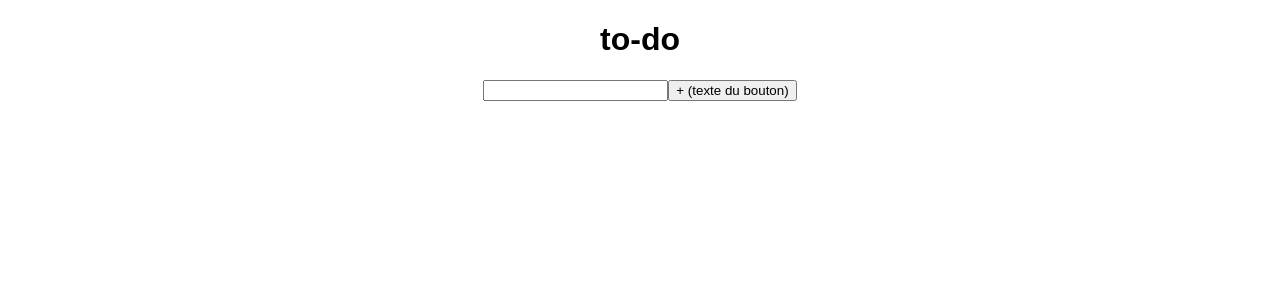
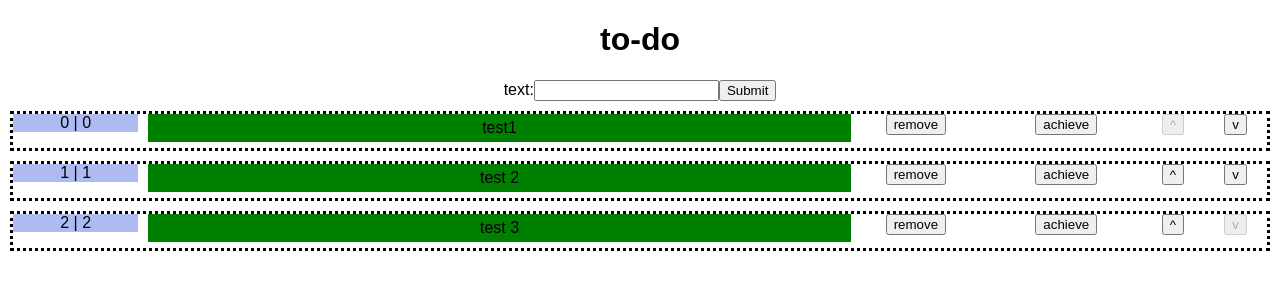
Before and after one commit to mgrimald/mgrimald.github.io, a React (Create React App) app in the folder todo_app/: page / in a window 1280 px wide. Shown: the top 300 px of the page. Built offline with nearby package versions, Linux system fonts and the light colour scheme.

Commit message:
01: firsts improvements: introduction to css, change of a few working system, factorisation of functions, order/position properties

```diff
--- a/todo_app/public/index.html
+++ b/todo_app/public/index.html
@@ -5,21 +5,57 @@
     <meta name="viewport" content="width=device-width, initial-scale=1, shrink-to-fit=no">
     <title>To-Do</title>
     <meta name="theme-color" content="#000000">
-    <!--
-      manifest.json provides metadata used when your web app is added to the
-      homescreen on Android. See https://developers.google.com/web/fundamentals/engage-and-retain/web-app-manifest/
-    -->
     <link rel="manifest" href="%PUBLIC_URL%/manifest.json">
     <link rel="shortcut icon" href="%PUBLIC_URL%/favicon.ico">
-    <!--
-      Notice the use of %PUBLIC_URL% in the tags above.
-      It will be replaced with the URL of the `public` folder during the build.
-      Only files inside the `public` folder can be referenced from the HTML.
-
-      Unlike "/favicon.ico" or "favicon.ico", "%PUBLIC_URL%/favicon.ico" will
-      work correctly both with client-side routing and a non-root public URL.
-      Learn how to configure a non-root public URL by running `npm run build`.
-    -->
+    <style>
+      * {
+        box-sizing: border-box;
+      }
+      .todoItem {
+        height: 40px;
+        border-style: dotted;
+        border-color:black;
+        margin-top:10px;
+        margin-right: 10px;
+        margin-left:10px;
+      }
+      .todoItem.achieved {
+        background-color: red;
+      }
+      .todoItem .id {
+        width: 10%;
+        background-color: #aebaf2;
+        float: left;
+      }
+      .todoItem .text {
+        background-color: green;
+        float: left;
+        width: 56%;
+        align-content: center;
+        padding: 5px 10px;
+        margin-left: 10px;
+        margin-right: -10px;
+      }
+      .todoItem.achieved .text {
+        background-color: red;
+      }
+      .todoItem .removeBtn {
+          width: 12%;
+          float: left;
+      }
+      .todoItem .achieveBtn {
+          width: 12%;
+          float: left;
+      }
+      .todoItem .downBtn {
+          width: 5%;
+          float: left;
+      }
+      .todoItem .upBtn {
+          width: 5%;
+          float: left;
+      }
+    </style>
   </head>
   <body>
     <noscript>
@@ -28,16 +64,5 @@
     <div class="container">
       <div id="container" class="col-md-8 col-md-offset-2">  </div>
     </div>
-
-    <!--
-      This HTML file is a template.
-      If you open it directly in the browser, you will see an empty page.
-
-      You can add webfonts, meta tags, or analytics to this file.
-      The build step will place the bundled scripts into the <body> tag.
-
-      To begin the development, run `npm start` or `yarn start`.
-      To create a production bundle, use `npm run build` or `yarn build`.
-    -->
   </body>
 </html>
--- a/todo_app/src/Components/Todo.js
+++ b/todo_app/src/Components/Todo.js
@@ -1,14 +1,42 @@
 import React from 'react';
 
-const Todo = (props) => {
-  return (
-  	<li onClick={
-  		() => {
-  			props.remove(props.todo.id)
-  		}
-	}>
-  		{props.todo.id} : {props.todo.text}
-	</li>
+const TodoItem = (props) => {
+	const achievement = (props.todo.achieved === false) ? (
+			<button onClick={
+		  		() => {
+  					props.achieve(props.todo.id)
+  				}
+  			}>achieve</button>
+		) : (
+			<button onClick={
+		  		() => {
+  					props.unachieve(props.todo.id)
+  				}
+  			}>unachieve</button>
+		);
+	const achievedStyle = (props.todo.achieved) ? "achieved" : "";
+	const style = "todoItem " + achievedStyle;
+  	return (
+  	<div className={style}>
+  	  	<div className="id">
+			{props.todo.order} | {props.todo.id}
+		</div>
+		<div className="text">
+			{props.todo.text}
+		</div>
+		<div className="removeBtn">
+			<button onClick={ () => {props.remove(props.todo.id)} }>remove</button>
+		</div>
+		<div className="achieveBtn">
+	  		{achievement}
+	  	</div>
+		<div className="upBtn">
+			<button onClick={ () => {props.up(props.todo.order)} } disabled={props.todo.order === 0}> ^ </button>
+	  	</div>
+		<div className="downBtn">
+	  		<button onClick={ () => {props.down(props.todo.order)}} disabled={props.downBtnDisabled}> v </button>
+	  	</div>
+	 </div>
   );
 };
 
@@ -16,32 +44,55 @@ export const TodoList = (props) => {
 	const todoNode = props.todos.map(
 		(todo) => {
 			return (
-				<Todo todo={todo} key={todo.id} remove={props.remove} />
+				<TodoItem todo={todo}
+					key={todo.id}
+					remove={props.remove}
+					achieve={props.achieve}
+					unachieve={props.unachieve}
+					down={props.down}
+					up={props.up}
+					downBtnDisabled={props.todos.length === todo.order +1}//this avoid sending a new props.todos.length at each adding/removing of item.
+					/>
 			);
 		}
 	)
 	return (
-		<ul>{todoNode}</ul>
+		<div className="todoList">{todoNode}</div>
 	);
 };
 
-export const TodoForm = (props) => {
-	let input;
+export class TodoForm extends React.Component {
+  constructor(props) {
+    super(props);
+    this.state = this.getCleanState();
 
-	return (
-		<div>
-			<input ref={
-				node => {
-					input = node; //??????????????????????????????
-				}
-			} />
-			<button onClick={() => {
-				props.addTodo(input.value)
-				input.value = ''
-			}
-			} >
-				+ (texte du bouton)
-			</button>
-		</div>
-	);
-};
+    this.handleChange = this.handleChange.bind(this);
+    this.handleSubmit = this.handleSubmit.bind(this);
+  }
+
+  getCleanState(){
+	return {text: ''};
+  }
+  handleChange(event) {
+    this.setState({text: event.target.value});
+  }
+  handleSubmit(event) {
+  	if (this.state.text !== ""){
+    	this.props.addTodo(this.state.text);
+   		this.setState(this.getCleanState());
+    }
+    event.preventDefault();
+  }
+
+  render() {
+    return (
+      <form onSubmit={this.handleSubmit}>
+        <label>
+          text:
+          <input type="text" value={this.state.text} onChange={this.handleChange} />
+        </label>
+        <input type="submit" value="Submit" />
+      </form>
+    );
+  }
+}
--- a/todo_app/src/Components/TodoApp.js
+++ b/todo_app/src/Components/TodoApp.js
@@ -1,37 +1,119 @@
 import React, { Component } from 'react';
 import { TodoForm, TodoList } from './Todo.js';
 
-window.id = 0;
 
 export class TodoApp extends Component {
 	constructor(props) {
 		super(props);
+		let datas = [
+			this.createTodo(0, "test1", 0),
+			this.createTodo(1, "test 2", 1),
+			this.createTodo(2, "test 3", 2)
+		];
 		this.state = {
-			data: []
+			data: datas,
+			todo_id: datas.length,
 		}
+
 		this.addTodo = this.addTodo.bind(this);
 		this.handleRemove = this.handleRemove.bind(this);
+		this.handleAchieve = this.handleAchieve.bind(this);
+		this.handleUnachieve = this.handleUnachieve.bind(this);
+		this.handleEdit = this.handleEdit.bind(this);
+		this.handleOrderUp = this.handleOrderUp.bind(this);
+		this.handleOrderDown = this.handleOrderDown.bind(this);
+	}
+	createTodo(id, text, order=0, achieved=false){
+		const todo = {
+			text: text,
+			id: id,
+			order: order,
+			achieved: achieved
+		};
+		return todo;
 	}
 	addTodo(val){
-		const todo = {text: val, id: window.id++}
-		this.state.data.push(todo);
-		this.setState({data: this.state.data});
+		let data = this.state.data;
+		const todo = this.createTodo(this.state.todo_id, val);
+		data.forEach((todo) => todo.order++);
+		data.unshift(todo);
+		this.setState({data: data, todo_id:this.state.todo_id + 1});
+	}
+	handleAchieve(id) {
+		let data = this.state.data;
+		const index = data.findIndex((todo) => {return (todo.id === id)});
+		data[index].achieved = true;
+		this.setState({data: data});
+	}
+	handleUnachieve(id) {
+		const index = this.state.data.findIndex((todo) => {return (todo.id === id)});
+		const data = this.state.data;
+		data[index].achieved = false;
+		this.setState({data: data});
 	}
 	handleRemove(id) {
-		console.log("handleRemove : " + id);
-		const remains = this.state.data
-			.filter(
-				todo => todo.id !== id
-			)
+		const remains = this.state.data.filter(todo => todo.id !== id)
+		let c = 0;
+		remains.forEach((todo) => todo.order = c++);
 		this.setState({data: remains});
+	}
+	swapPosition(order, order_swap){
+		const index = this.state.data.findIndex((todo) => {return (todo.order === order)});
+		const index_swap = this.state.data.findIndex((todo) => {return (todo.order === order_swap)});
+		if (index < 0 || index_swap < 0){
+			return this.state.data;
+		}
+		const data = this.state.data;
+		console.log("data[index]: ", data[index]);
+		console.log("data[index_swap]: ", data[index_swap]);
+		let tmp = data[index];
+		data[index] = data[index_swap];
+		data[index_swap] = tmp;
+		data[index].order = order;
+		data[index_swap].order = order_swap;
+		console.log("data[index]: ", data[index]);
+		console.log("data[index_swap]: ", data[index_swap]);
+		return data;
+	}
+	handleOrderUp(order){
+		console.log("order up", order);
+		const data = this.swapPosition(order, order -1)
+		this.setState({data: data});
+	}
+	handleOrderDown(order){
+		console.log("order down", order);
+		const data = this.swapPosition(order, order +1)
+		this.setState({data: data});
+	}
+	handleEdit(id, text) {
+		let data = this.state.data;
+		const index = data.findIndex((todo) => {return (todo.id === id)});
+		if (index >= 0) {
+			data[index].text = text;
+		}
+		else {
+			const todo = {
+				text: text,
+				id: window.id++,
+				achieved: false
+			};
+			data.push(todo);
+		}
+		this.setState({data: data});
 	}
   	render() {
     	return (
       		<div>
-        		<TodoForm addTodo={this.addTodo} />
+        		<TodoForm
+        			addTodo={this.addTodo}
+        			editTodo={this.handleEdit} />
         		<TodoList
         			todos={this.state.data}
         			remove={this.handleRemove}
+        			achieve={this.handleAchieve}
+        			unachieve={this.handleUnachieve}
+        			up={this.handleOrderUp}
+        			down={this.handleOrderDown}
         		 />
       		</div>
     	);
```
Also changed, not shown: todo_app/journal/00-bases.md (+1 -5 lines), todo_app/journal/01-first-improvements.md (added, +21 -0 lines).
